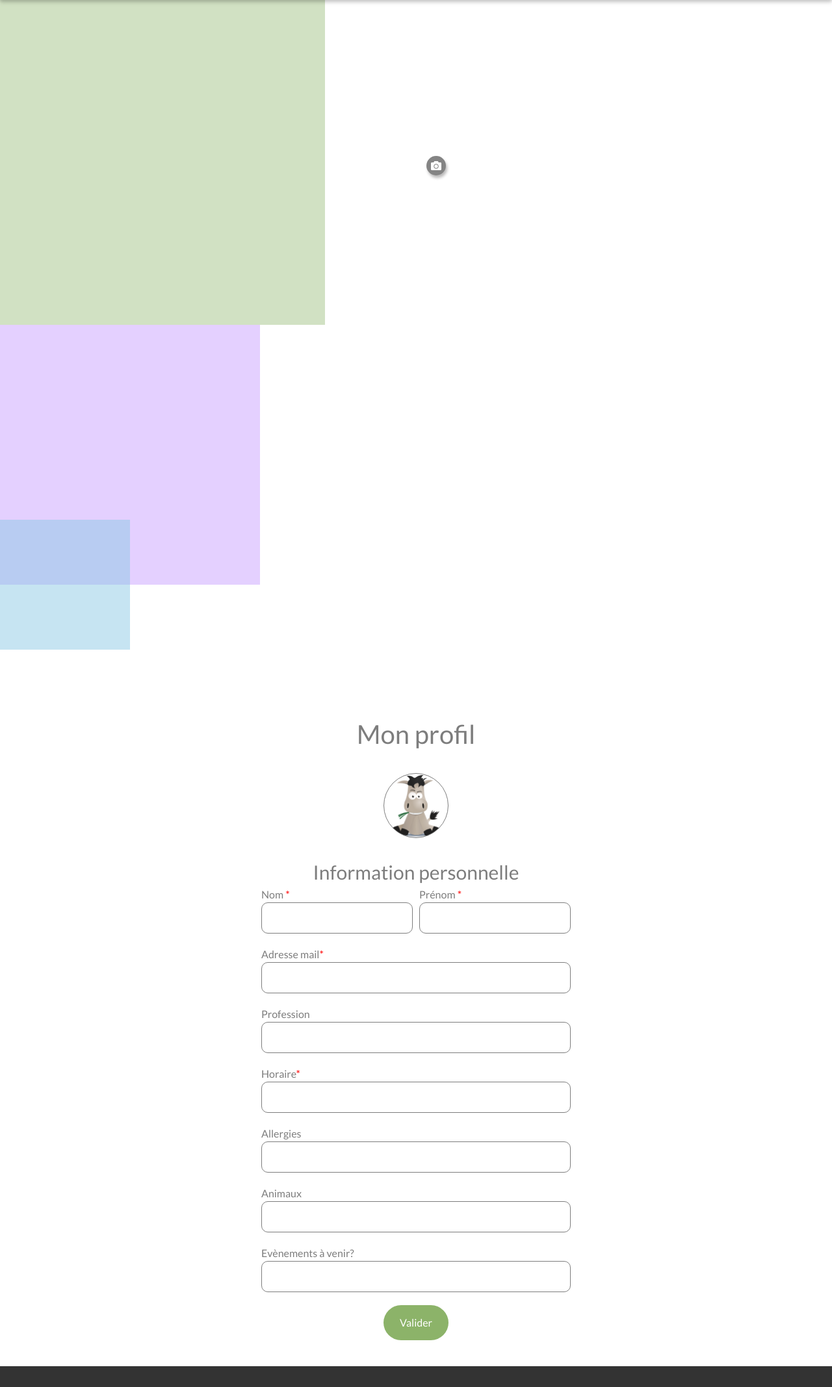
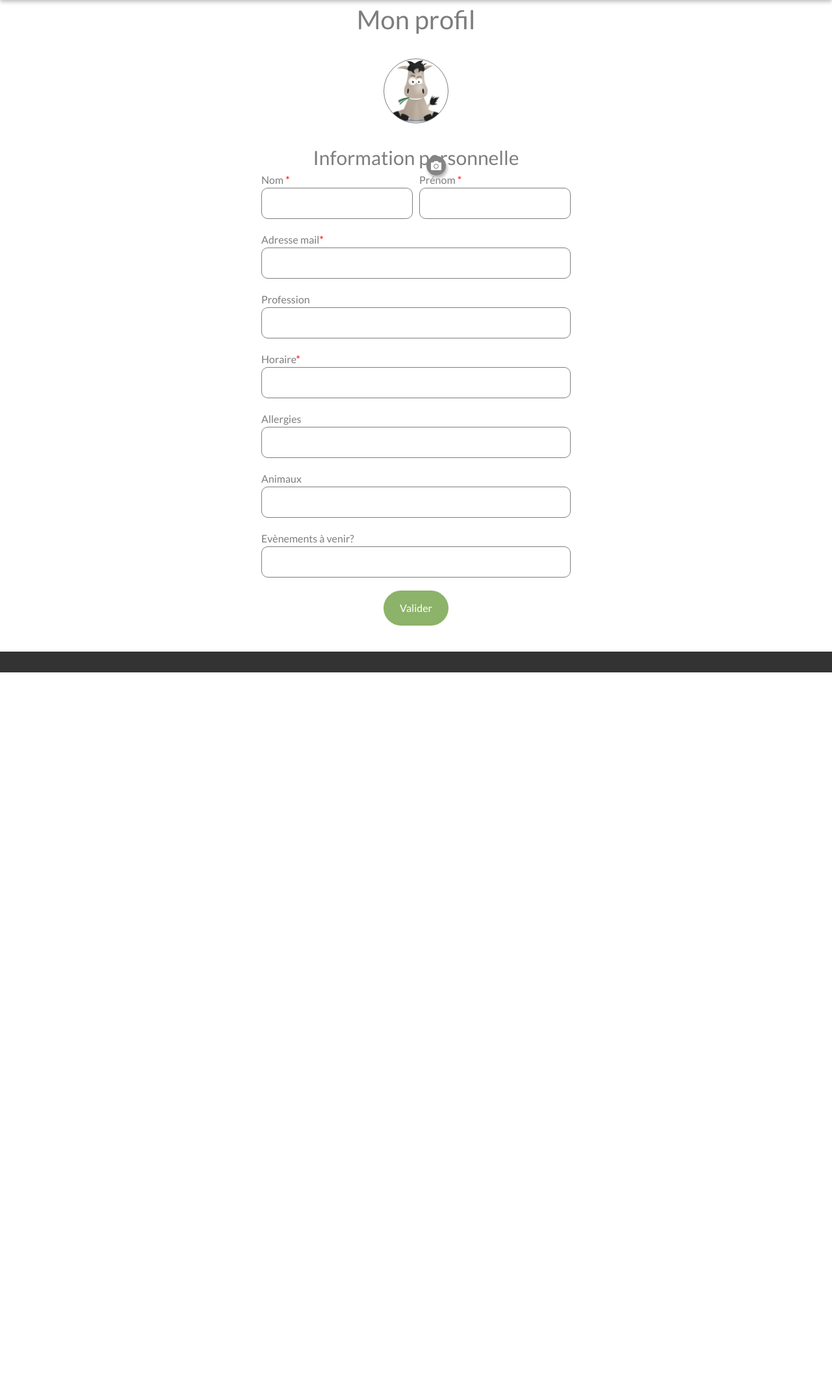
Before and after one commit to YosrTaieb/colok, a PHP site: page /view/profile-user.php in a window 1280 px wide. Shown: the part 80-2215 px from the top of the page at 65% size. After the commit the page ends 1115 px from the top, so only its background shows below. Run offline with PHP 8.4, Linux system fonts and the light colour scheme; some libraries are stand-ins or nearby versions; some web fonts are replaced.

Commit message:
modif de la page profile-user

```diff
--- a/view/profile-user.php
+++ b/view/profile-user.php
@@ -19,11 +19,11 @@
        <?php include("nav.php")?>
 
     </header>
-<div class="background">
+<!-- <div class="background">
     <div class="circle circle-green"></div>
     <div class="circle circle-purple"></div>
     <div class="circle circle-blue"></div>
-</div>
+</div> -->
     <main class="">
       <h1 class="page-title">Mon profil</h1>
       <div class="profile-picture">
```
